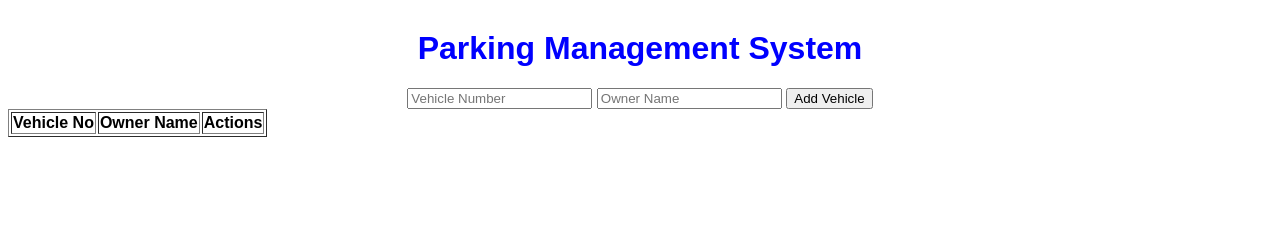
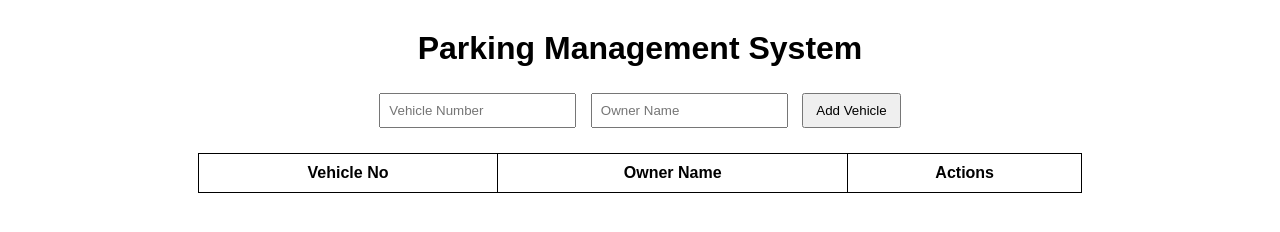
Before and after one commit to muhammadhasnain-786/Car-parking-system-, a plain HTML site: page index.html in a window 1280 px wide. Drawn offline with Linux system fonts and the light colour scheme.

Commit message:
Update style.css

```diff
--- a/style.css
+++ b/style.css
@@ -1,9 +1,26 @@
 body{
-    font-family: Arial;
+    font-family: Arial, sans-serif;
     text-align: center;
     margin-top: 30px;
 }
 
-h1{
-    color: blue;
+input{
+    padding: 8px;
+    margin: 5px;
 }
+
+button{
+    padding: 8px 12px;
+    margin: 5px;
+}
+
+table{
+    margin: 20px auto;
+    border-collapse: collapse;
+    width: 70%;
+}
+
+th, td{
+    border: 1px solid black;
+    padding: 10px;
+}
```
